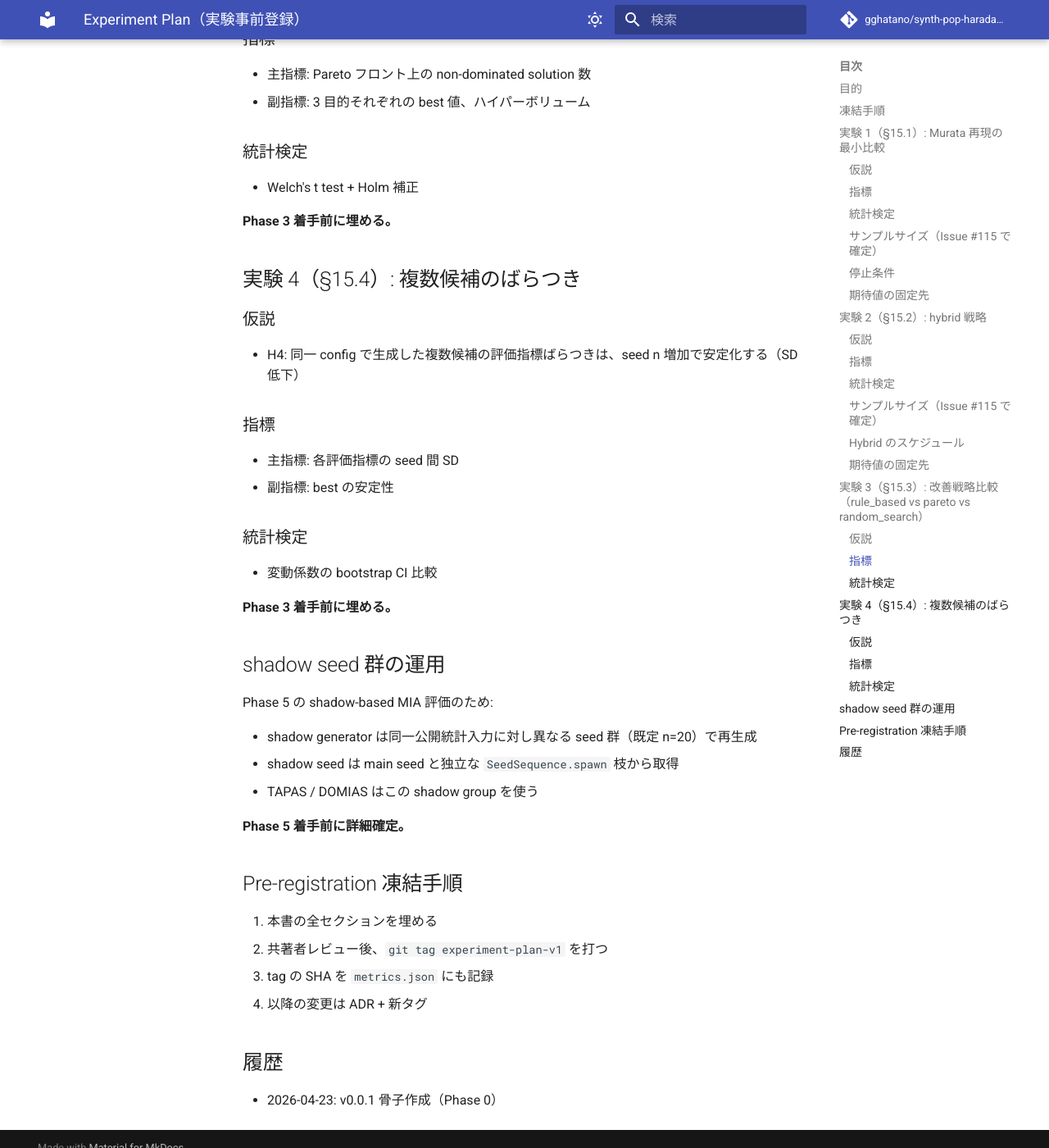
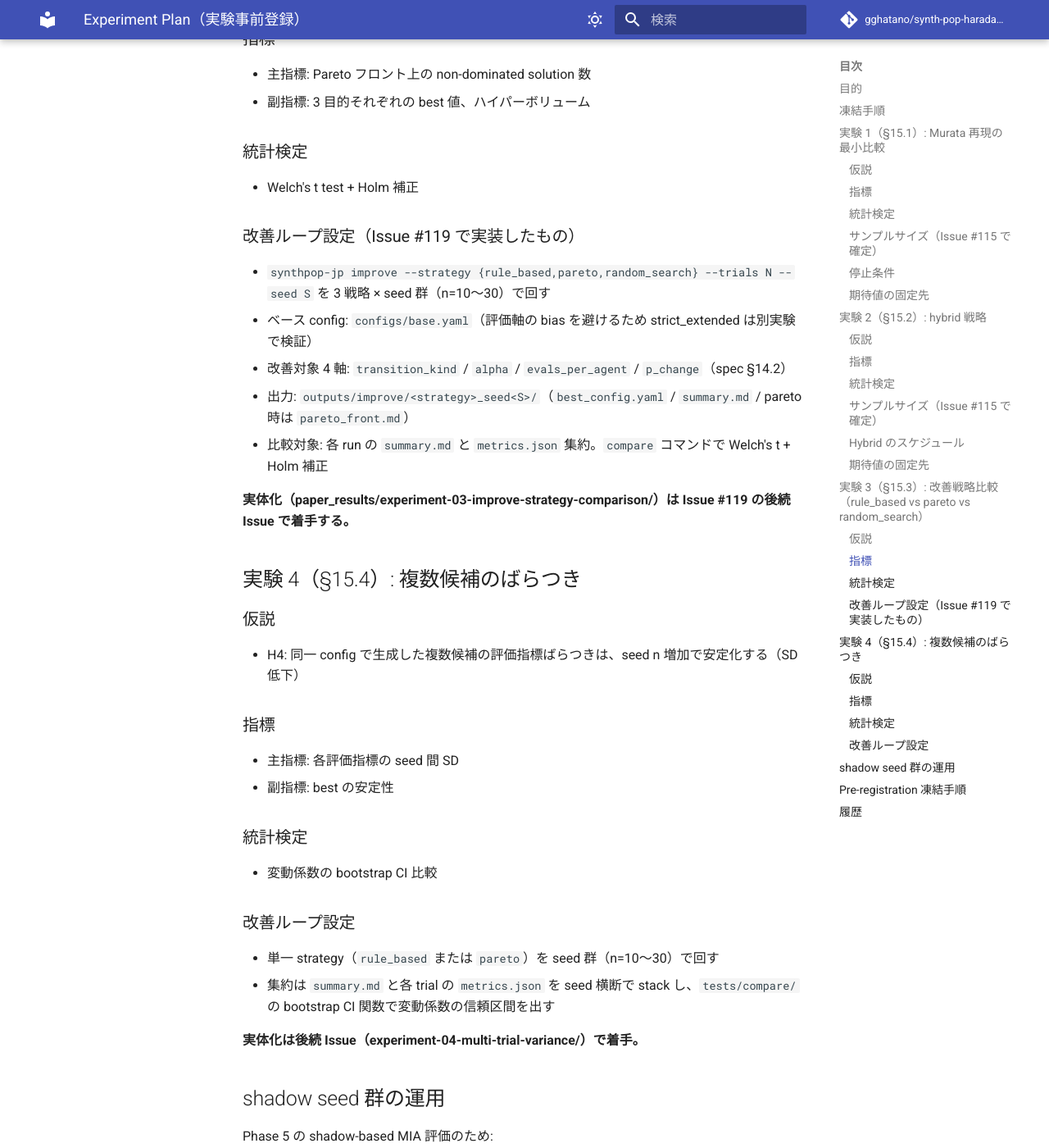
Before and after one commit to gghatano/synth-pop-harada-2024, an MkDocs documentation site: the page built from docs/experiment_plan.md, in a window 1280 px wide and 1400 px high, scrolled down 2915 px. Shown: the whole window at 82% size. Built offline with MkDocs 1.6.1 and Material for MkDocs 9.7.7, drawn with Linux system fonts in a browser that asks for light colours; comment, search, counter and statistics services are not loaded.

Commit message:
docs(spec/experiment_plan): Issue #119 の改善ループ実装と整合 (Step 8)
- spec.md §14.2: 改善対象 4 軸 (transition_kind / alpha / evals_per_agent /
  p_change) を最小実装として明記、将来拡張軸は別記
- spec.md §14.3: RuleBasedStrategy の各ルール閾値と動作を追記
- spec.md §14.4: ParetoStrategy の挙動 (3 次元写像 / non-dominated 抽出 /
  最新 nd trial にジッタ) を追記。CLI 引数と出力構造も明示。決定性の
  パス正規化方針も明記
- experiment_plan.md 実験 3 / 4: 改善ループ設定セクションを追加。CLI コマンドと
  集約方法を確定。実体化（paper_results/experiment-03-... / -04-...）は本 Issue の
  後続 Issue とする旨を明記

Co-Authored-By: Claude Opus 4.7 (1M context) <noreply@anthropic.com>

```diff
--- a/docs/experiment_plan.md
+++ b/docs/experiment_plan.md
@@ -93,7 +93,15 @@
 
 - Welch's t test + Holm 補正
 
-**Phase 3 着手前に埋める。**
+### 改善ループ設定（Issue #119 で実装したもの）
+
+- `synthpop-jp improve --strategy {rule_based,pareto,random_search} --trials N --seed S` を 3 戦略 × seed 群（n=10〜30）で回す
+- ベース config: `configs/base.yaml`（評価軸の bias を避けるため strict_extended は別実験で検証）
+- 改善対象 4 軸: `transition_kind` / `alpha` / `evals_per_agent` / `p_change`（spec §14.2）
+- 出力: `outputs/improve/<strategy>_seed<S>/`（`best_config.yaml` / `summary.md` / pareto 時は `pareto_front.md`）
+- 比較対象: 各 run の `summary.md` と `metrics.json` 集約。`compare` コマンドで Welch's t + Holm 補正
+
+**実体化（paper_results/experiment-03-improve-strategy-comparison/）は Issue #119 の後続 Issue で着手する。**
 
 ## 実験 4（§15.4）: 複数候補のばらつき
 
@@ -110,7 +118,12 @@
 
 - 変動係数の bootstrap CI 比較
 
-**Phase 3 着手前に埋める。**
+### 改善ループ設定
+
+- 単一 strategy（`rule_based` または `pareto`）を seed 群（n=10〜30）で回す
+- 集約は `summary.md` と各 trial の `metrics.json` を seed 横断で stack し、`tests/compare/` の bootstrap CI 関数で変動係数の信頼区間を出す
+
+**実体化は後続 Issue（experiment-04-multi-trial-variance/）で着手。**
 
 ## shadow seed 群の運用
 
--- a/docs/spec/spec.md
+++ b/docs/spec/spec.md
@@ -569,28 +569,40 @@ select best configuration
 
 ### 14.2 改善対象
 
-* transition type
-* cooling schedule
-* objective weights（研究拡張モードのみ）
-* max iterations
-* household initialization heuristics
+最小実装（Issue #119）では以下 4 軸を改善対象とする。
+
+* `annealing.transition_kind` (`age-change` / `age-swap` / `hybrid`)
+* `annealing.alpha` (指数冷却の冷却率)
+* `annealing.evals_per_agent` (SA の停止条件)
+* `annealing.p_change` (hybrid 遷移時の AgeChange 確率)
+
+将来拡張（後続 Issue）として以下を上乗せできる構造（`Settings` で受ける）にしてある。
+
+* objective weights（研究拡張モードのみ、Issue #71 既存）
+* max iterations / patience / target_threshold（既に Settings 側で設定可能）
+* household initialization heuristics（`use_zero_error_init` などの拡張軸）
 
 ### 14.3 改善戦略（baseline）: rule_based
 
-if-then ルールを baseline として維持する。
+if-then ルールを baseline として維持する。実装は `synthpop_jp.improve.strategy.RuleBasedStrategy`。直近 trial の `metrics` のみを見て次の `Settings` を決める純粋関数（決定論的）。
 
-* 親子年齢差誤差が大きい → `age-change` 比率を上げる
-* demographic 誤差が小さいが親族関係誤差が大きい → `age-swap` を増やす
-* rare cell unique 率が高い → `evals_per_agent` を下げる
-* 収束が遅い → 温度減衰を緩める
+* `aggregate.l1.parent_child > 1.0` → `p_change` を +0.1（age-change を厚く）
+* `aggregate.l1.demographic < 0.5` かつ `parent_child > demo*2` → `p_change` を −0.1（age-swap を厚く）
+* `rare_cell.unique_rate > 0.3` → `evals_per_agent` を 0.7 倍（過学習回避）
+* improvement (= 1 − best/initial) < 30% → `alpha` を +0.001（温度減衰を緩める、上限 0.9999）
 
 ### 14.4 改善戦略（MVP）: pareto / random_search
 
 本研究の本質は「統計整合性 × 有用性 × 秘匿性」の 3 目的最適化である（Priv 指摘 9）。`improve.strategy` は以下 3 値を取る。
 
 * `rule_based`（baseline、§14.3）
-* `pareto`（MVP、全 trial を 3 次元スコア空間にプロットし non-dominated set を抽出、`outputs/*/pareto.png` を出力）
-* `random_search`（参照用）
+* `pareto`（MVP、`synthpop_jp.improve.strategy.ParetoStrategy`）。全 trial を `(statistical_fit, utility, privacy)` の 3 次元スコア空間に写像し、`synthpop_jp.improve.pareto.extract_non_dominated` で non-dominated set を抽出する。次の `Settings` は最も新しい non-dominated trial の config に小さなジッタ（`p_change ±0.1` / `alpha ±0.005` / `evals_per_agent ±20%`、`transition_kind` は継承）を乗せて返す。可視化は `outputs/<run_id>/pareto_front.md`（後続で `pareto.png` も追加可）。
+* `random_search`（参照用、`RandomSearchStrategy`）。`DEFAULT_PARAM_RANGES` から一様サンプリング。
+
+CLI: `synthpop-jp improve --strategy NAME --trials N --seed S --output-dir PATH`。
+出力: `<output-dir>/<run_id>/{trial_NNN/{synthetic_*.csv, metrics.json}, best_config.yaml, summary.md, pareto_front.md (pareto 戦略時のみ)}`。`run_id = "<strategy>_seed<seed>"` で時刻に依存させない。
+
+決定性: 同一 `seed × strategy × base_settings` で `best_config.yaml` が bitwise 一致する。`Settings` 側のパスは basename だけが best_config.yaml に書かれる（絶対パスは tmp_path などで実行ごとに変わるため）。
 
 rule_based vs pareto の比較は §15.3 実験 3 の主対象とする。
 
@@ -598,6 +610,7 @@ rule_based vs pareto の比較は §15.3 実験 3 の主対象とする。
 
 * Bayesian optimization
 * bandit による遷移選択
+* 改善対象軸の拡張（objective weights / max_iters など）
 
 ## 15. 実験計画
 
```
